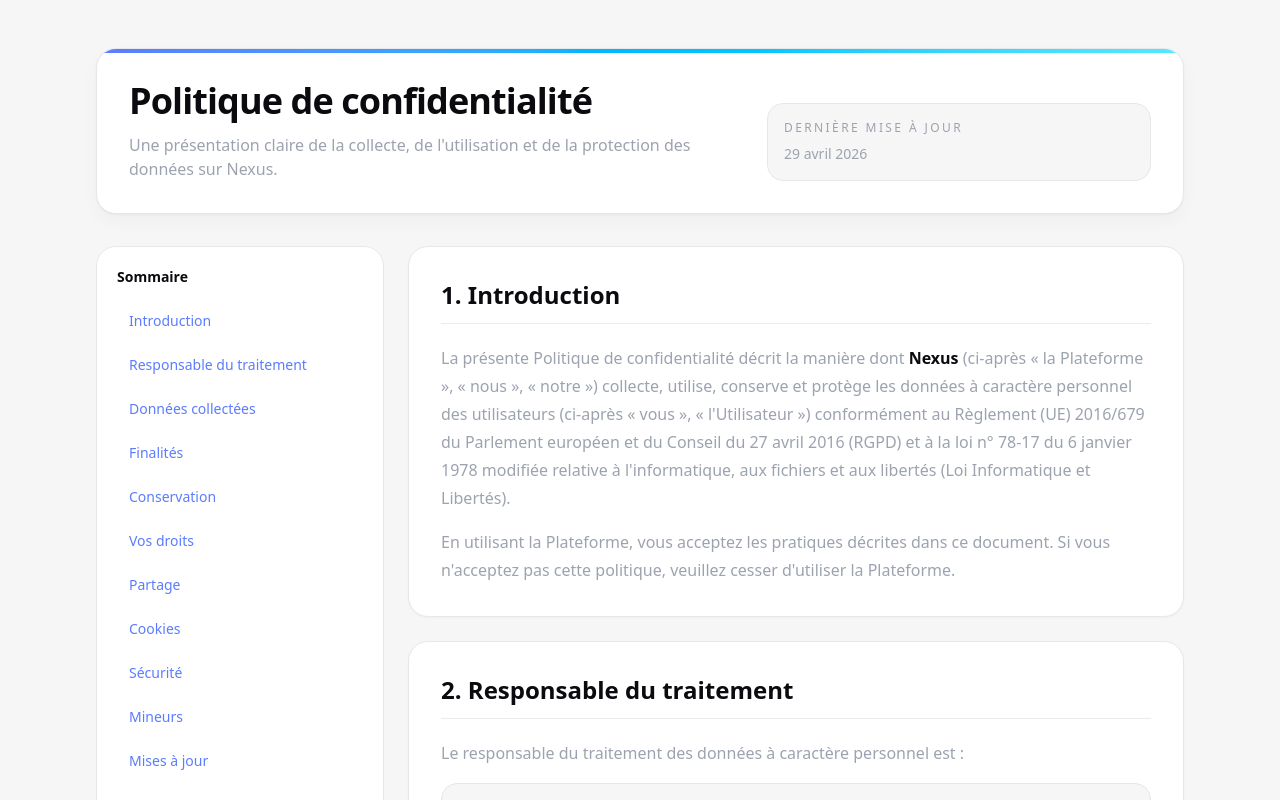
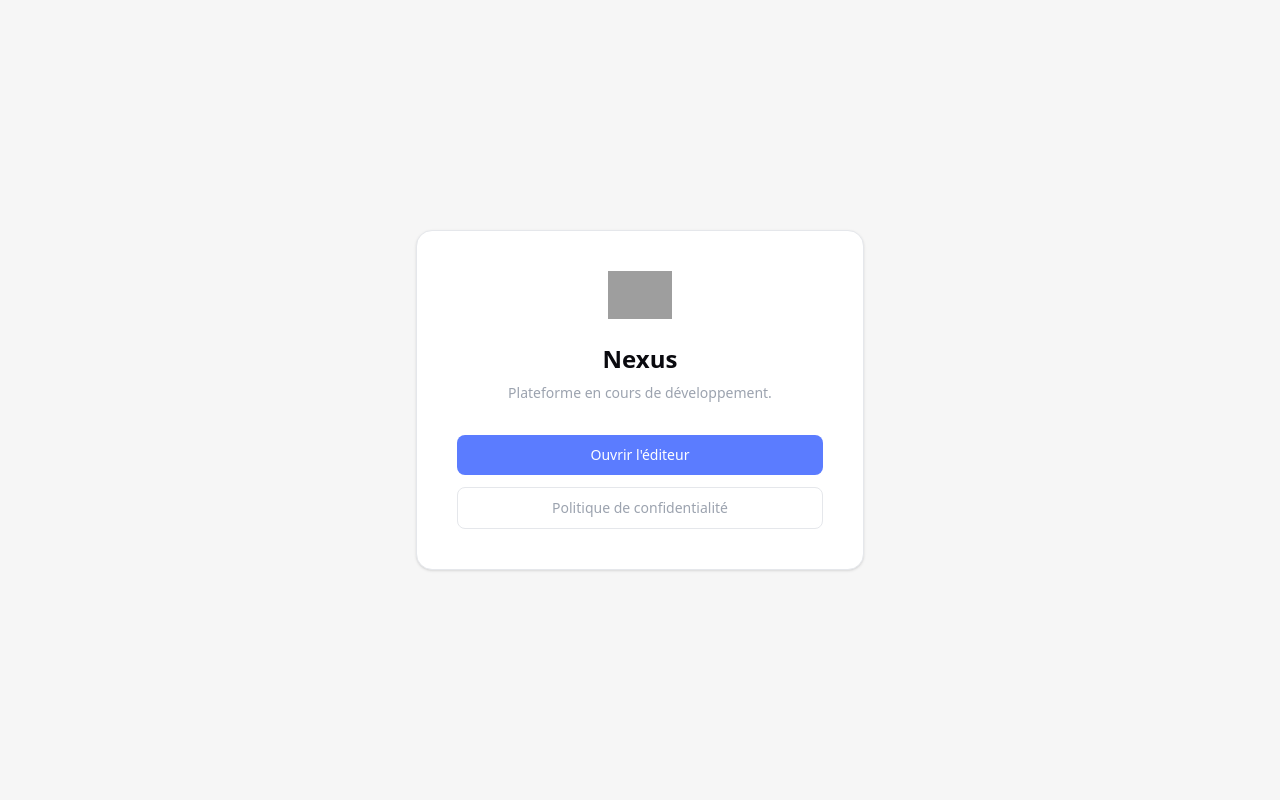
Before and after one commit to Nexus-Project-app/Nexus-Angular-Front, an Angular app: page / in a window 1280 px wide. Before the commit this address led to /policy. Shown: the top 800 px of the page. Built offline with nearby package versions, Linux system fonts and the light colour scheme; grey boxes are pictures that could not be loaded.

Commit message:
fix(routing): ajouter page d'accueil temporaire, supprimer redirection vers /policy

```diff
--- a/src/app/app.routes.ts
+++ b/src/app/app.routes.ts
@@ -4,7 +4,8 @@ export const routes: Routes = [
   {
     path: '',
     pathMatch: 'full',
-    redirectTo: 'policy',
+    loadChildren: () =>
+      import('./modules/home/home.routes').then((m) => m.HOME_ROUTES),
   },
   {
     path: 'policy',
--- /dev/null
+++ b/src/app/modules/home/components/home-page/home-page.component.html
@@ -0,0 +1,30 @@
+<main class="min-h-screen bg-nexus-bg flex items-center justify-center px-4">
+  <div class="bg-nexus-component border border-nexus-border rounded-2xl p-10 max-w-md w-full text-center shadow-sm">
+
+    <img src="/nexus-logo.svg" alt="Nexus" class="h-12 mx-auto mb-6" />
+
+    <h1 class="text-2xl font-bold text-nexus-primary mb-2">Nexus</h1>
+    <p class="text-nexus-secondary text-sm mb-8">Plateforme en cours de développement.</p>
+
+    <nav class="flex flex-col gap-3" aria-label="Navigation principale">
+      <a
+        routerLink="/editor"
+        class="flex items-center justify-center gap-2 px-4 py-2.5
+               bg-nexus-interaction hover:bg-nexus-interaction-hover
+               text-white text-sm font-medium rounded-lg transition-colors"
+      >
+        Ouvrir l'éditeur
+      </a>
+      <a
+        routerLink="/policy"
+        class="flex items-center justify-center gap-2 px-4 py-2.5
+               border border-nexus-border hover:border-nexus-interaction
+               text-nexus-secondary hover:text-nexus-primary
+               text-sm rounded-lg transition-colors"
+      >
+        Politique de confidentialité
+      </a>
+    </nav>
+
+  </div>
+</main>
--- /dev/null
+++ b/src/app/modules/home/components/home-page/home-page.component.ts
@@ -0,0 +1,10 @@
+import { ChangeDetectionStrategy, Component } from '@angular/core';
+import { RouterLink } from '@angular/router';
+
+@Component({
+  selector: 'app-home-page',
+  templateUrl: './home-page.component.html',
+  changeDetection: ChangeDetectionStrategy.OnPush,
+  imports: [RouterLink],
+})
+export class HomePageComponent {}
--- /dev/null
+++ b/src/app/modules/home/home.routes.ts
@@ -0,0 +1,12 @@
+import { Routes } from '@angular/router';
+
+export const HOME_ROUTES: Routes = [
+  {
+    path: '',
+    loadComponent: () =>
+      import('./components/home-page/home-page.component').then(
+        (m) => m.HomePageComponent
+      ),
+    title: 'Nexus',
+  },
+];
```
